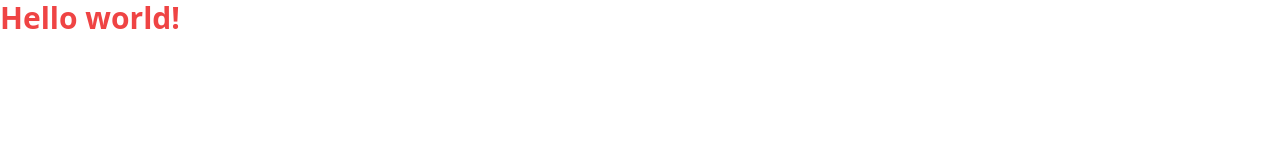
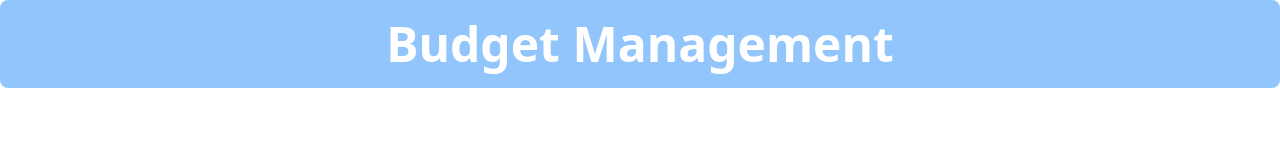
Before and after one commit to wajeehahasan/BudgetManagement, a website: page src/index.html in a window 1280 px wide. Drawn offline with Linux system fonts and the light colour scheme.

Commit message:
create navbar

```diff
--- a/src/index.html
+++ b/src/index.html
@@ -10,9 +10,12 @@
 </head>
 
 <body>
-    <h1 class="text-3xl font-bold text-red-500">
-        Hello world!
-    </h1>
+    <!-- Navbar -->
+    <div class="p-5 text-white bg-blue-300 text-5xl font-bold text-center rounded-lg">
+        <h1>Budget Management</h1>
+
+    </div>
+
 </body>
 
 </html>
```
Also changed, not shown: README.md, dist/output.css.
